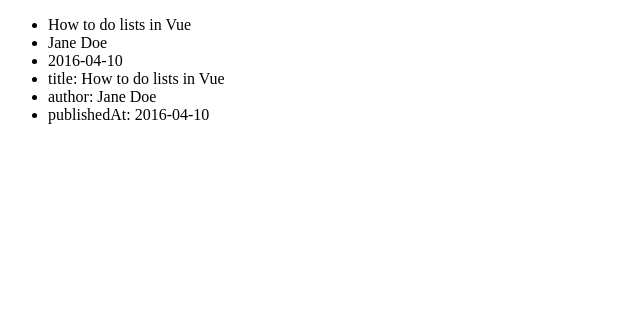
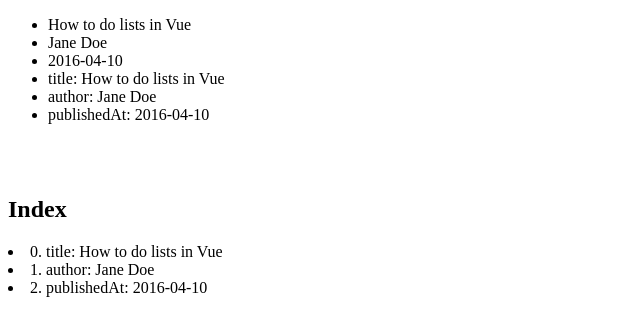
Before and after one commit to nitishgupta978/Vue.js-Day-one-Practice-problems, a Vue app: page / in a window 1280 px wide. Shown: the top 336 px of the page, without its empty margins (0-640 px from the left). Built offline with nearby package versions, Linux system fonts and the light colour scheme.

Commit message:
Added : v-for with a object we get the data with index key and value

```diff
--- a/src/components/HelloWorld.vue
+++ b/src/components/HelloWorld.vue
@@ -8,6 +8,12 @@
   {{ key }}: {{ value }}
 </li>
 </ul>
+<br>
+<br>
+<h2>Index</h2>
+<li v-for="(value, key, index) in myObject">
+  {{ index }}. {{ key }}: {{ value }}
+</li>
 
 </div>
 </template>
```
